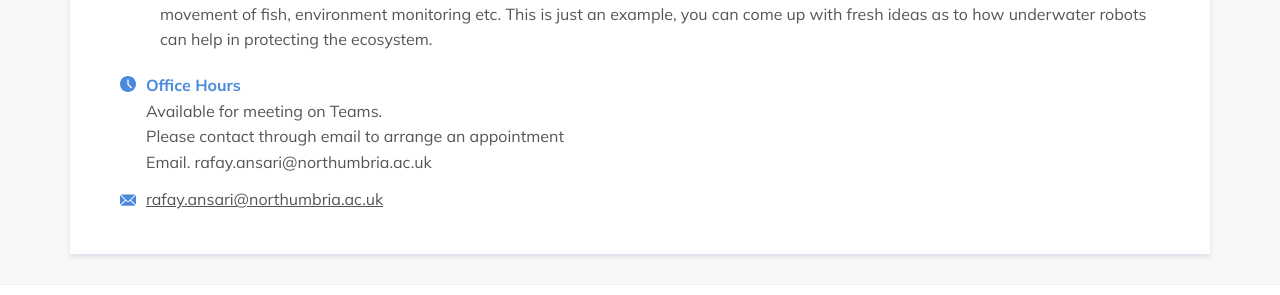
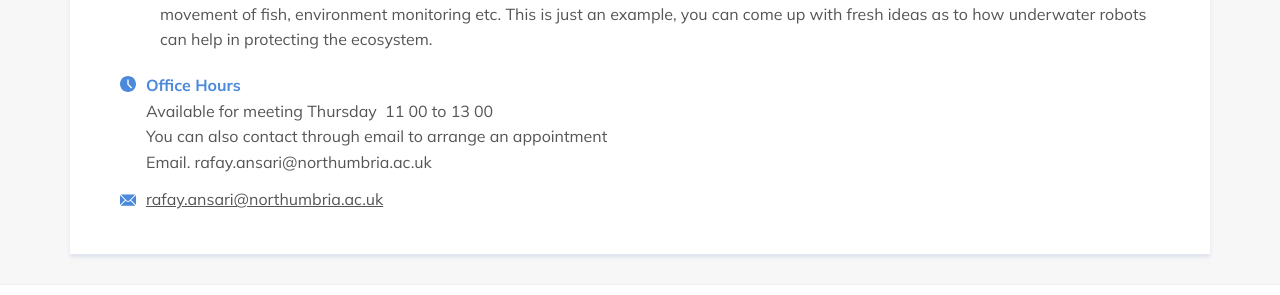
Before and after one commit to NorSC/supervisor-search, a Jekyll site: the page built from _supervisors/rafay-ansari.md, in a window 1280 px wide. Shown: the part 853-1148 px from the top of the page. Built offline with Jekyll 4.4.1, drawn with Linux system fonts in a browser that asks for light colours; a script that is not in the unit is left out.

Commit message:
Update Supervisors “rafay-ansari”

```diff
--- a/_supervisors/rafay-ansari.md
+++ b/_supervisors/rafay-ansari.md
@@ -6,8 +6,8 @@ available_msc: true
 available_phd: true
 email: rafay.ansari@northumbria.ac.uk
 office_hours: |-
-  Available for meeting on Teams.
-  Please contact through email to arrange an appointment
+  Available for meeting Thursday  11 00 to 13 00
+  You can also contact through email to arrange an appointment
   Email. rafay.ansari@northumbria.ac.uk
 research_group: Cyber Security and Network Systems
 research_themes:
```
